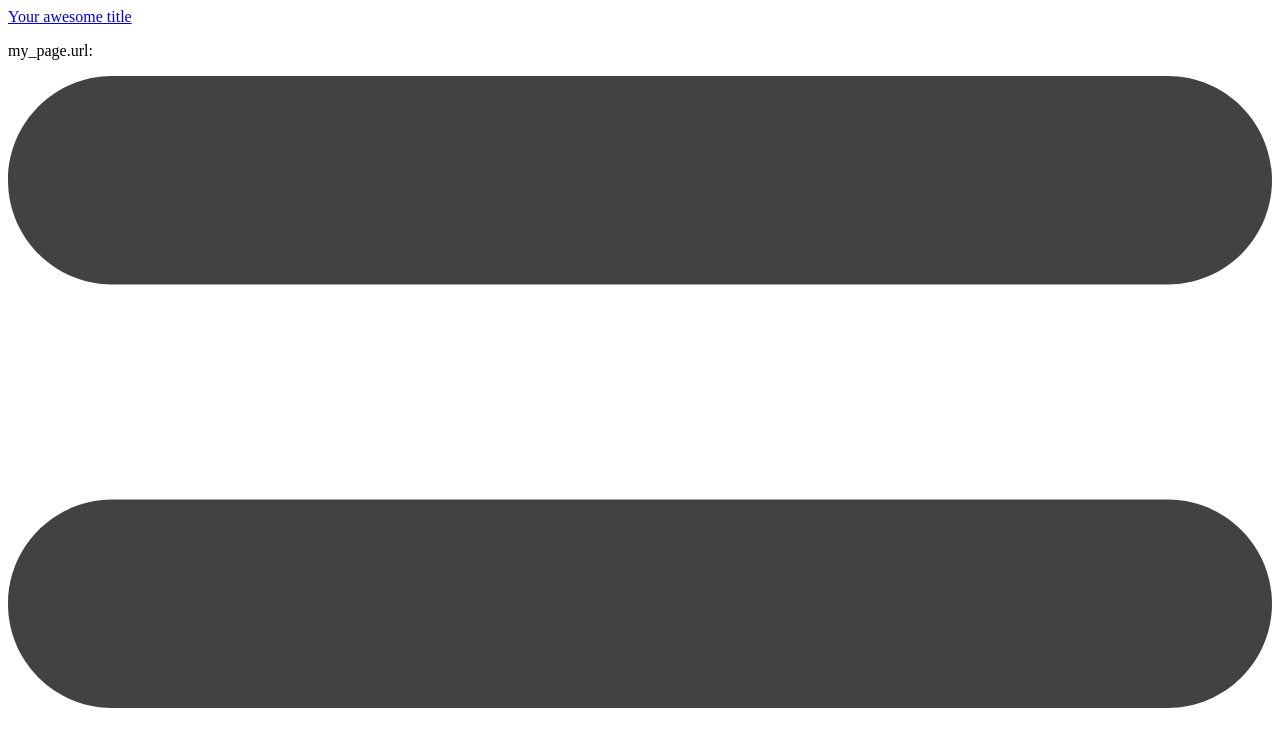
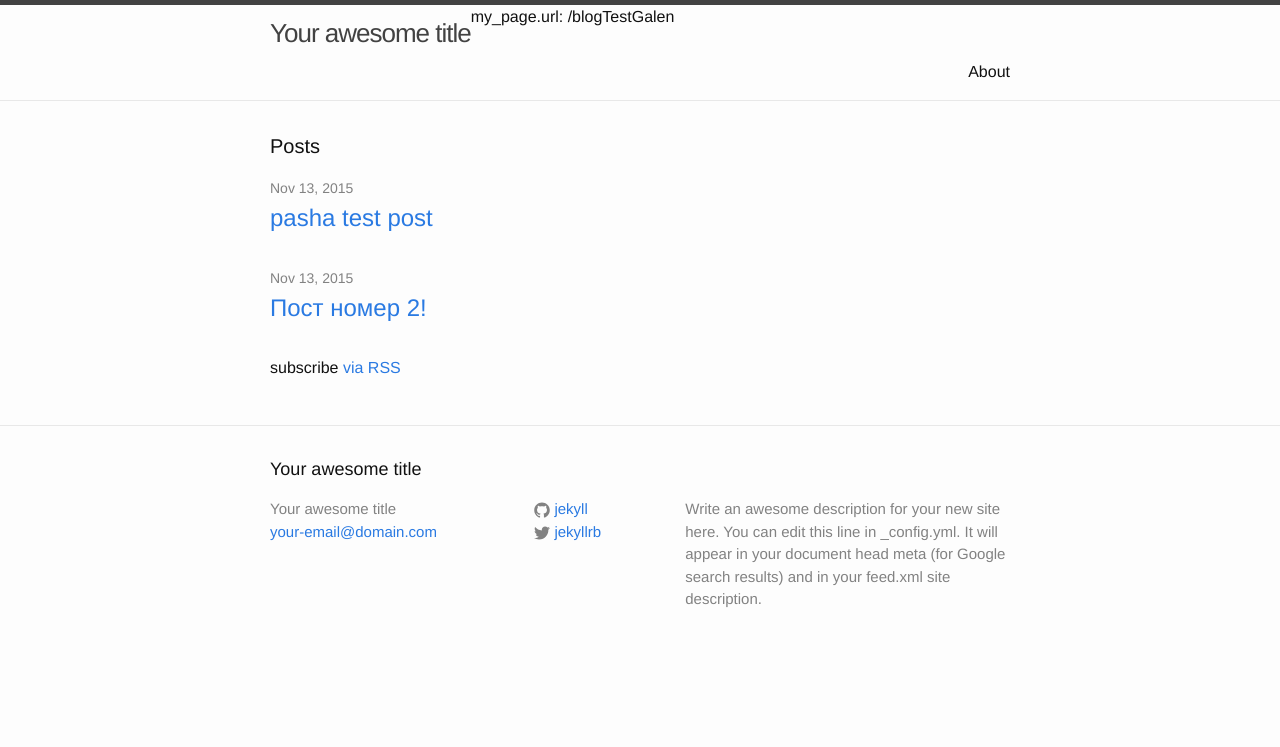
Before and after one commit to akmil/blogTestGalen, a Jekyll site: the page built from index.html, in a window 1280 px wide and 900 px high. Shown: the top 747 px of the window. Built offline with Jekyll 4.4.1, drawn with Linux system fonts in a browser that asks for light colours.

Commit message:
css change

```diff
--- a/_config.yml
+++ b/_config.yml
@@ -12,7 +12,7 @@
   Write an awesome description for your new site here. You can edit this
   line in _config.yml. It will appear in your document head meta (for
   Google search results) and in your feed.xml site description.
-baseurl: "" # the subpath of your site, e.g. /blog
+baseurl: "/blogTestGalen" # the subpath of your site, e.g. /blog
 url: "http://akmil.github.io" # the base hostname & protocol for your site
 twitter_username: jekyllrb
 github_username:  jekyll
--- a/_includes/head.html
+++ b/_includes/head.html
@@ -7,7 +7,7 @@
   <meta name="description" content="{% if page.excerpt %}{{ page.excerpt | strip_html | strip_newlines | truncate: 160 }}{% else %}{{ site.description }}{% endif %}">
 
   <link rel="stylesheet" href="https://maxcdn.bootstrapcdn.com/bootstrap/3.3.5/css/bootstrap-theme.min.css" integrity="sha384-aUGj/X2zp5rLCbBxumKTCw2Z50WgIr1vs/PFN4praOTvYXWlVyh2UtNUU0KAUhAX" crossorigin="anonymous">
-  <link rel="stylesheet" href="{{ "blogTestGalen/css/main.css" | prepend: site.baseurl }}">
+  <link rel="stylesheet" href="{{ "/css/main.css" | prepend: site.baseurl }}">
   <link rel="canonical" href="{{ page.url | replace:'index.html','' | prepend: site.baseurl | prepend: site.url }}">
   <link rel="alternate" type="application/rss+xml" title="{{ site.title }}" href="{{ "/feed.xml" | prepend: site.baseurl | prepend: site.url }}">
 </head>
```
